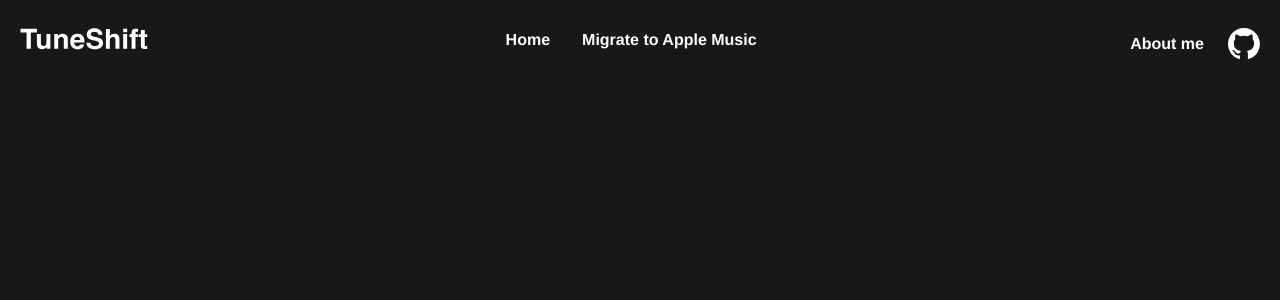
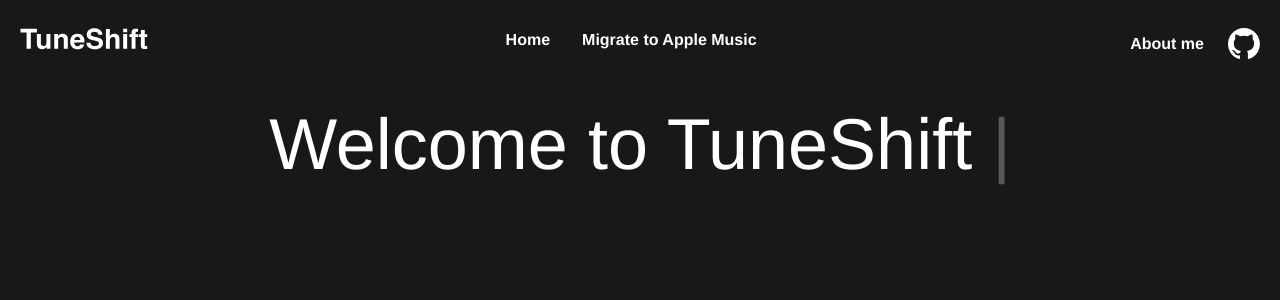
Before and after one commit to changhoetyng/tuneshift, a Next.js app: page / in a window 1280 px wide. Shown: the top 300 px of the page. Built offline with nearby package versions, Linux system fonts and the light colour scheme.

Commit message:
Typewriter component for main page

```diff
--- /dev/null
+++ b/app/_ui/main-page/MainPageWelcomeText.tsx
@@ -0,0 +1,34 @@
+"use client";
+
+import { useState, useEffect } from "react";
+import clsx from "clsx";
+
+interface ButtonProps {
+  text: string;
+  className?: string;
+}
+
+export default function MainPageWelcomeText(props: ButtonProps) {
+  const text = props.text || "";
+  const [typedText, setTypedText] = useState("");
+  const [index, setIndex] = useState(0);
+
+  useEffect(() => {
+    if (index < text.length) {
+      const timeout = setTimeout(() => {
+        setTypedText((prevTypedText) => prevTypedText + text.charAt(index));
+        setIndex((prevIndex) => prevIndex + 1);
+      }, 50);
+
+      return () => clearTimeout(timeout); // Clean up on unmount
+    }
+  }, [index, text]);
+
+  return (
+    <div>
+      <h1 className={clsx(props.className)}>
+        {typedText} <span className="cursor">|</span>
+      </h1>
+    </div>
+  );
+}
--- a/app/globals.css
+++ b/app/globals.css
@@ -3,7 +3,23 @@
 @tailwind utilities;
 
 @layer base {
-    html {
-        @apply bg-zinc-900 font-default;
-    }
+  html {
+    @apply bg-zinc-900 font-default text-white;
+  }
 }
+
+@keyframes blink {
+  0% {
+    opacity: 1;
+  }
+  50% {
+    opacity: 0;
+  }
+  100% {
+    opacity: 1;
+  }
+}
+
+.cursor {
+  animation: blink 1.3s infinite;
+}
--- a/app/page.tsx
+++ b/app/page.tsx
@@ -1,6 +1,12 @@
-import TuneShift from "@/public/tuneshift.svg";
-import Image from "next/image";
+import MainPageWelcomeText from "@/app/_ui/main-page/MainPageWelcomeText";
 
-export default async function IndexPage() {
-  return <div></div>;
+export default function IndexPage() {
+  return (
+    <div className="mt-5">
+      <MainPageWelcomeText
+        text="Welcome to TuneShift"
+        className="text-7xl text-center	"
+      />
+    </div>
+  );
 }
--- a/tailwind.config.ts
+++ b/tailwind.config.ts
@@ -20,6 +20,15 @@ const config: Config = {
       fontFamily: {
         default: ["Helvetica", "Arial", "sans-serif"],
       },
+      keyframes: {
+        fadeInUp: {
+          "0%": { opacity: "0", transform: "translateY(20px)" },
+          "100%": { opacity: "1", transform: "translateY(0)" },
+        },
+      },
+      animation: {
+        fadeInUp: "fadeInUp 1.4s ease-in forwards",
+      },
     },
   },
   plugins: [],
```
Also changed, not shown: app/_ui/card/Card.tsx (added), 1 other file (tests, documents, lock files or other folders).
